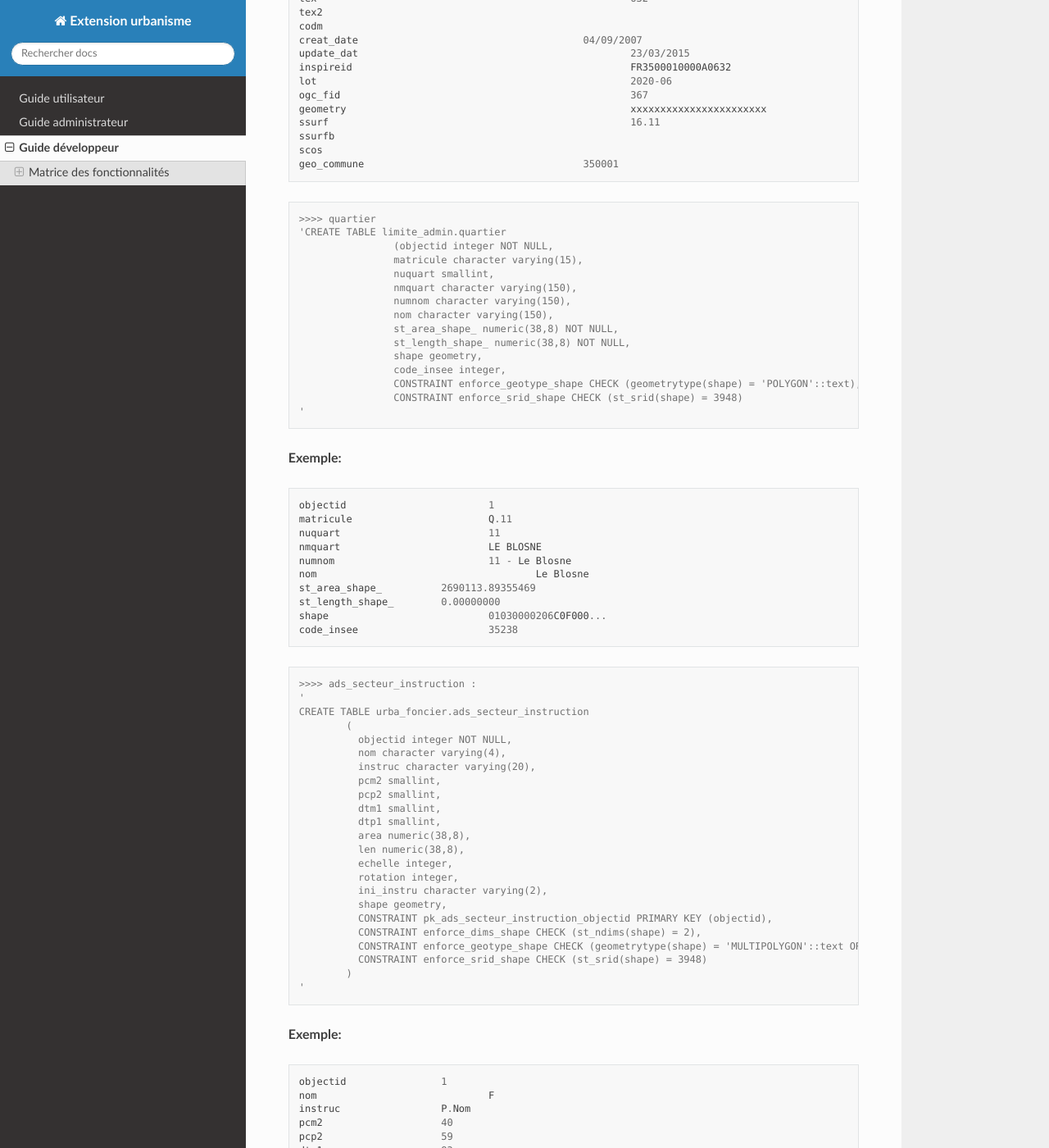
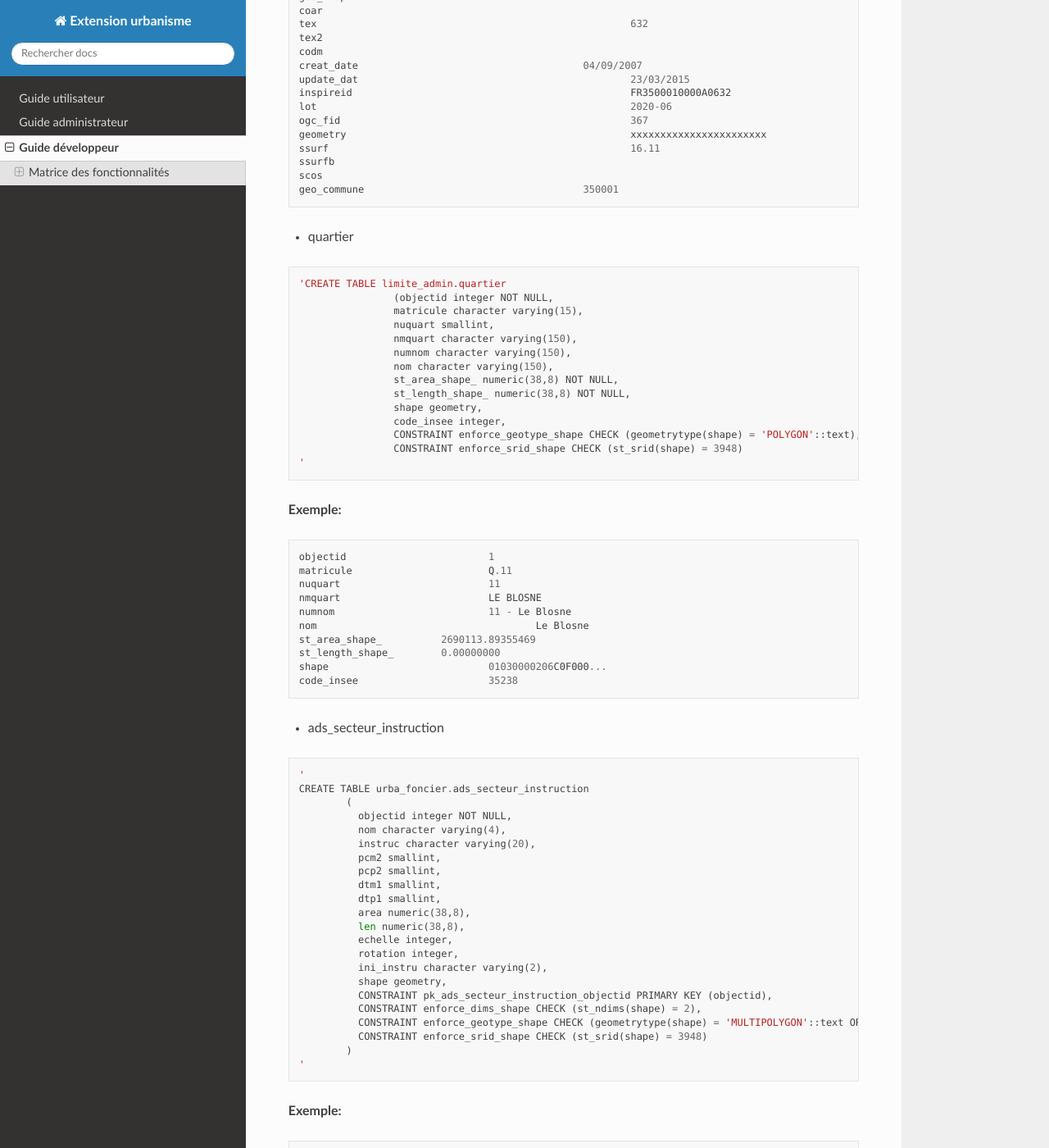
Before and after one commit to sigrennesmetropole/addon_urbanisme, a Sphinx documentation site: the page built from docs/guide_developpeur/index.rst, in a window 1280 px wide and 1400 px high, scrolled down 1822 px. Shown: the whole window at 82% size. Built offline with Sphinx 7.4.7 and the Read the Docs theme 2.0.0, drawn with Linux system fonts in a browser that asks for light colours; some of the changed text lies outside the part shown.

Commit message:
mise en forme

```diff
--- a/docs/guide_developpeur/index.rst
+++ b/docs/guide_developpeur/index.rst
@@ -108,9 +110,11 @@ Ces fonctions s'appuient sur les tables
 
 
 
+- quartier
+
 ::
 
-		>>>> quartier
+
 		'CREATE TABLE limite_admin.quartier
 				(objectid integer NOT NULL,
 				matricule character varying(15),
@@ -141,9 +145,11 @@ Ces fonctions s'appuient sur les tables
 		shape				01030000206C0F000...
 		code_insee			35238
 
+- ads_secteur_instruction
+
 ::
 
-		>>>> ads_secteur_instruction :
+
 		'
 		CREATE TABLE urba_foncier.ads_secteur_instruction
 			(
@@ -186,9 +192,12 @@ Ces fonctions s'appuient sur les tables
 		ini_instru		LP
 		shape			xxxxxxxxxxxxxxxxxxxxxxx
 
+
+- v_ads_autorisation
+
 ::
 
-		>>>> v_ads_autorisation :
+
 		'
 		CREATE OR REPLACE VIEW urba_foncier.v_ads_autorisation AS
 				 SELECT row_number() OVER ()::integer AS id,
```
Also changed, not shown: other parts of docs/guide_developpeur/index.rst (+4 -2 lines).
